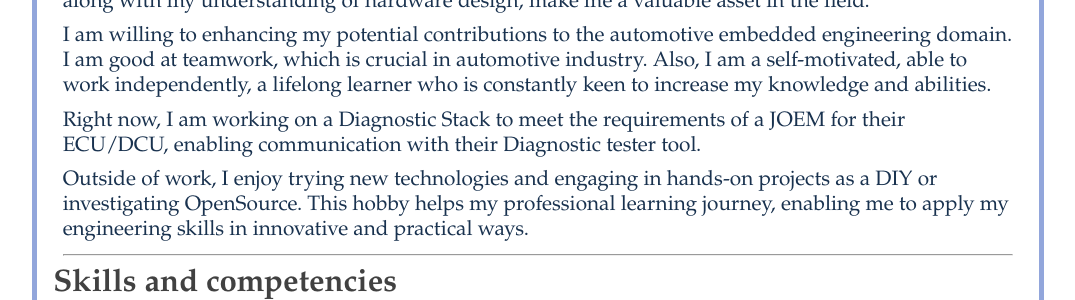
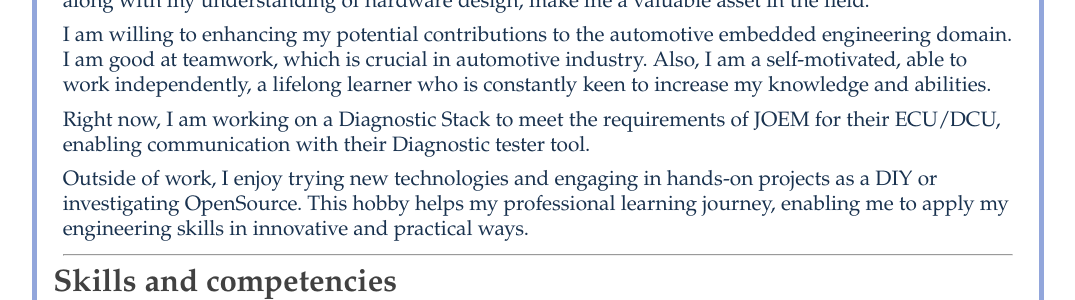
Before and after one commit to DTrXuan/my_cv, a Jekyll site: the page built from index.md, in a window 1280 px wide. Shown: the part 388-688 px from the top of the page, without its empty margins (102-1177 px from the left). Built offline with Jekyll 4.4.1, drawn with Linux system fonts in a browser that asks for light colours.

Commit message:
update cv

```diff
--- a/index.md
+++ b/index.md
@@ -35,7 +35,7 @@ I am profiency working in English and have process and quality awareness in soft
 
 I am willing to enhancing my potential contributions to the automotive embedded engineering domain. I am good at teamwork, which is crucial in automotive industry. Also, I am a self-motivated, able to work independently, a lifelong learner who is constantly keen to increase my knowledge and abilities.
 
-Right now, I am working on a Diagnostic Stack to meet the requirements of a JOEM for their ECU/DCU, enabling communication with their Diagnostic tester tool.
+Right now, I am working on a Diagnostic Stack to meet the requirements of JOEM for their ECU/DCU, enabling communication with their Diagnostic tester tool.
 
 Outside of work, I enjoy trying new technologies and engaging in hands-on projects as a DIY or investigating OpenSource. This hobby helps my professional learning journey, enabling me to apply my engineering skills in innovative and practical ways.
 
```
